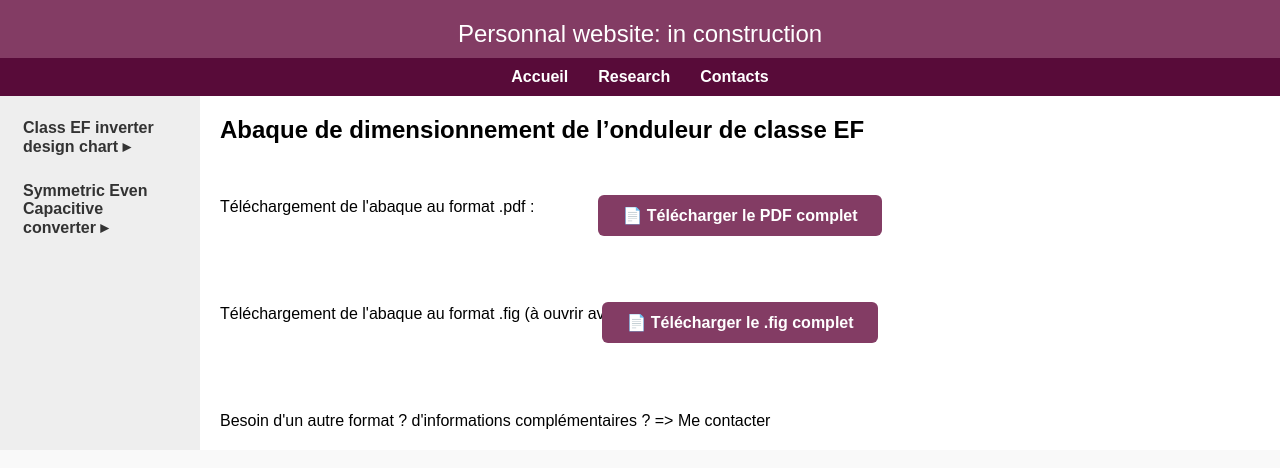
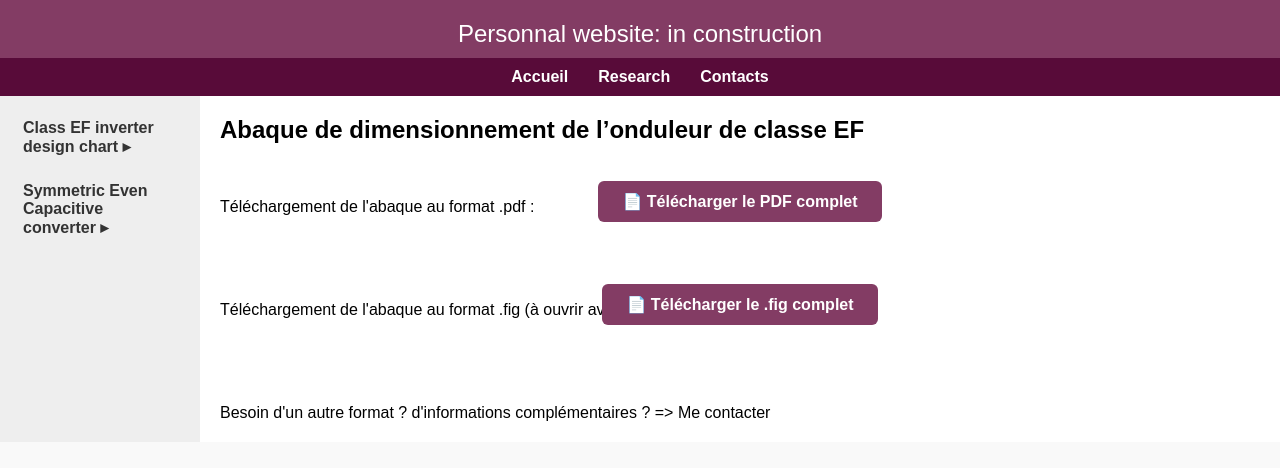
Before and after one commit to bdaire/bdaire.github.io, a Jekyll site: the page built from research_chart_link.md, in a window 1280 px wide. Shown: the top 468 px of the page. Built offline with Jekyll 4.4.1, drawn with Linux system fonts in a browser that asks for light colours.

Commit message:
Update research_chart_link.md

```diff
--- a/research_chart_link.md
+++ b/research_chart_link.md
@@ -9,7 +9,7 @@ title: Research
 
 <p>Téléchargement de l'abaque au format .pdf :</p>
 
-<div style="text-align: center; margin-bottom: 80px; margin-top: -10px;">
+<div style="text-align: center; margin-bottom: 90px; margin-top: -24px;">
   <a href="/assets/pdf/chart_EF.pdf" download
      style="background-color: #833c64; color: white; padding: 12px 24px; border-radius: 6px; text-decoration: none; font-weight: bold;">
     📄 Télécharger le PDF complet
@@ -18,7 +18,7 @@ title: Research
 
 <p>Téléchargement de l'abaque au format .fig (à ouvrir avec Matlab) :</p>
 
-<div style="text-align: center; margin-bottom: 80px; margin-top: -10px;">
+<div style="text-align: center; margin-bottom: 90px; margin-top: -24px;">
   <a href="/assets/other/chart_EF.fig" download
      style="background-color: #833c64; color: white; padding: 12px 24px; border-radius: 6px; text-decoration: none; font-weight: bold;">
     📄 Télécharger le .fig complet
```
